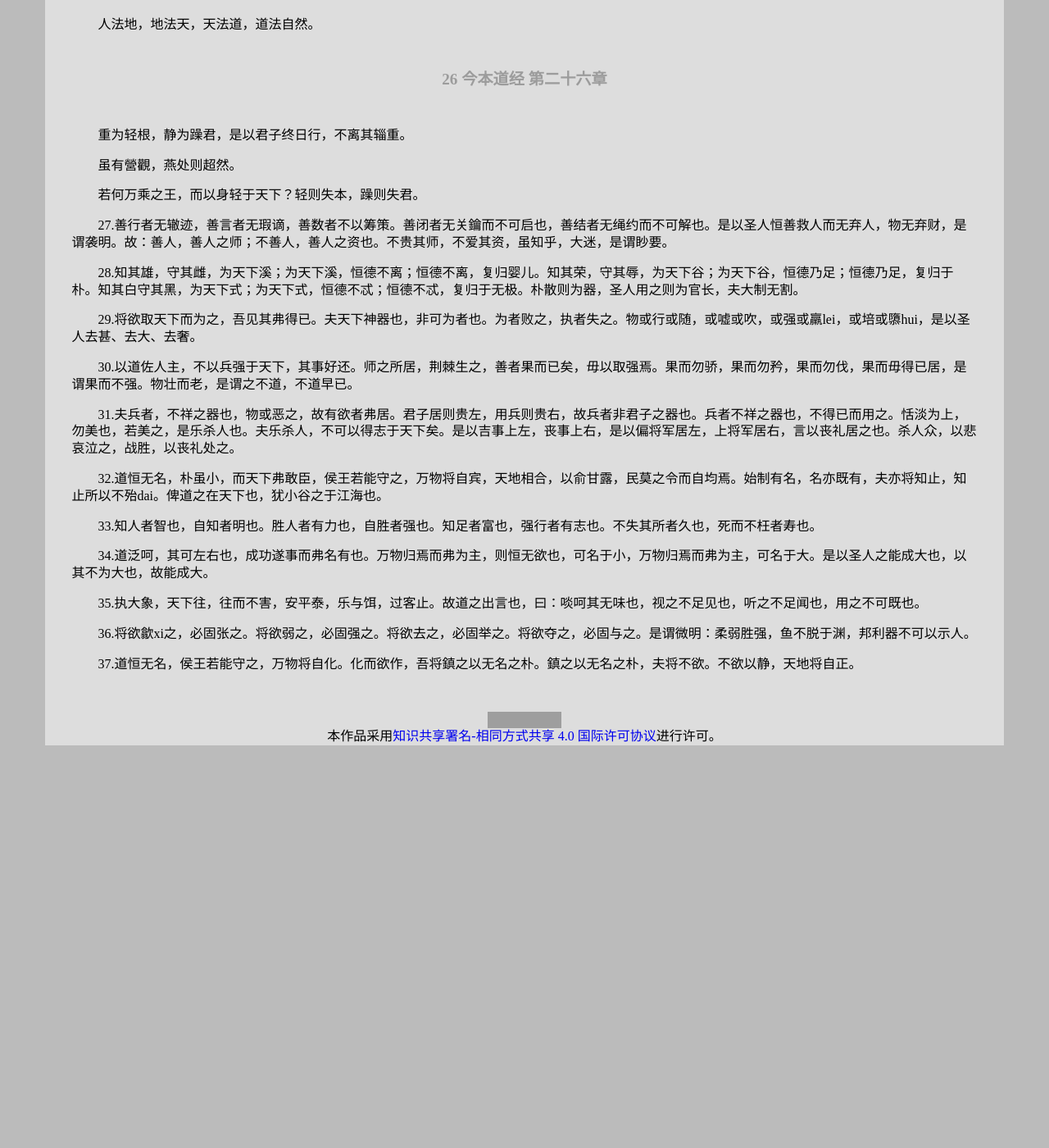
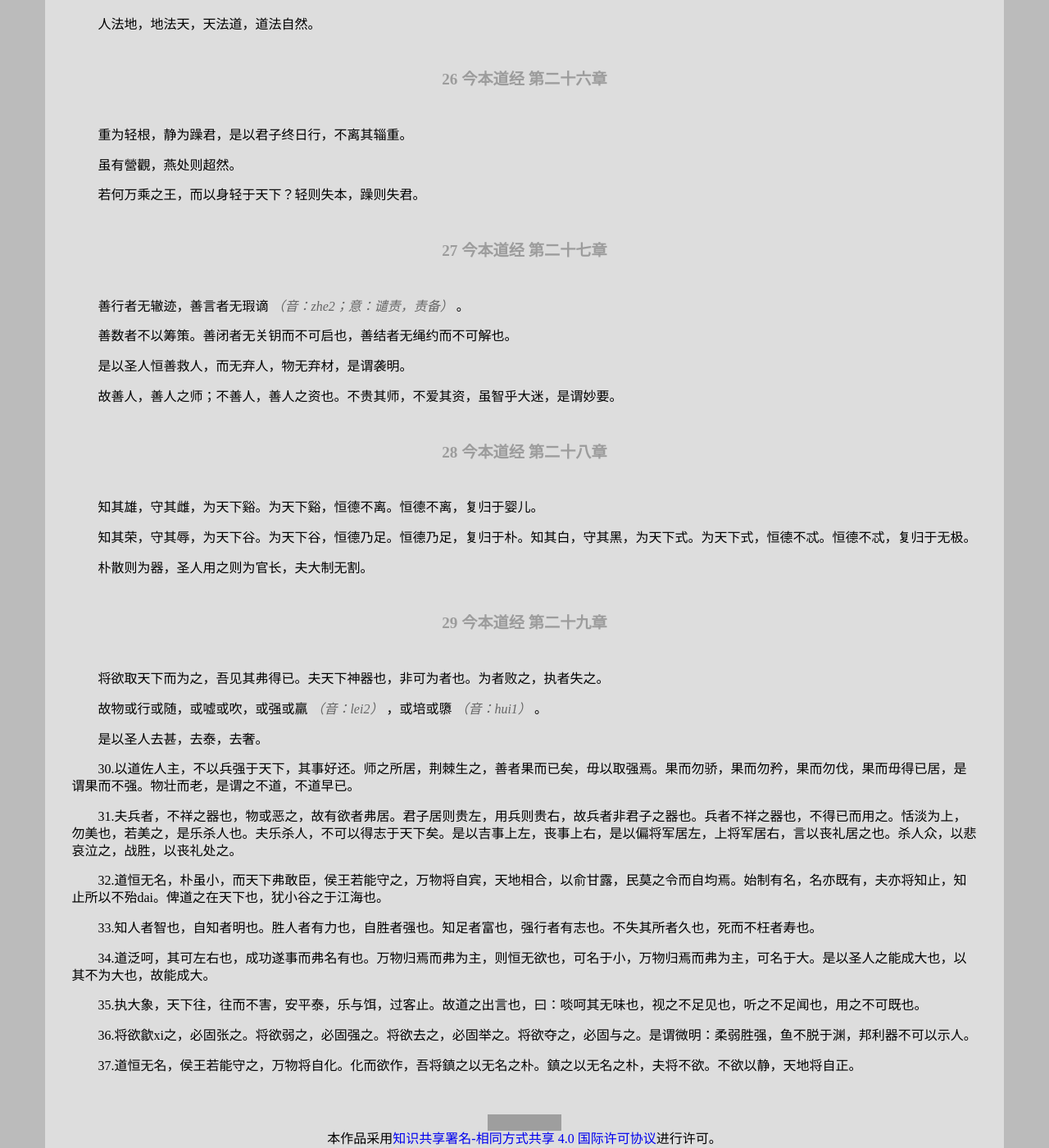
Before and after one commit to leiqin/leiqin.github.io, a Jekyll site: the page built from shoucang/daodejing.markdown, in a window 1280 px wide and 1400 px high, scrolled down 16437 px. Shown: the whole window at 82% size. Built offline with Jekyll 4.4.1, drawn with Linux system fonts in a browser that asks for light colours; nearby versions of some CDN libraries; before the commit the page ends 17346 px from its top, so only the background shows below that; grey boxes are pictures that could not be loaded.

Commit message:
道德经 道经 27 28 29

```diff
--- a/shoucang/daodejing.markdown
+++ b/shoucang/daodejing.markdown
@@ -653,13 +653,33 @@ title: 道德经
 
 若何万乘之王，而以身轻于天下？轻则失本，躁则失君。
 
+###### 27 今本道经 第二十七章
+
+善行者无辙迹，善言者无瑕谪 _（音：zhe2；意：谴责，责备）_ 。
+
+善数者不以筹策。善闭者无关钥而不可启也，善结者无绳约而不可解也。
+
+是以圣人恒善救人，而无弃人，物无弃材，是谓袭明。
+
+故善人，善人之师；不善人，善人之资也。不贵其师，不爱其资，虽智乎大迷，是谓妙要。
+
+###### 28 今本道经 第二十八章
+
+知其雄，守其雌，为天下谿。为天下谿，恒德不离。恒德不离，复归于婴儿。
+
+知其荣，守其辱，为天下谷。为天下谷，恒德乃足。恒德乃足，复归于朴。知其白，守其黑，为天下式。为天下式，恒德不忒。恒德不忒，复归于无极。
+
+朴散则为器，圣人用之则为官长，夫大制无割。
+
+###### 29 今本道经 第二十九章
+
+将欲取天下而为之，吾见其弗得已。夫天下神器也，非可为者也。为者败之，执者失之。
+
+故物或行或随，或嘘或吹，或强或羸 _（音：lei2）_ ，或培或隳 _（音：hui1）_ 。
+
+是以圣人去甚，去泰，去奢。
 
 
-27.善行者无辙迹，善言者无瑕谪，善数者不以筹策。善闭者无关鑰而不可启也，善结者无绳约而不可解也。是以圣人恒善救人而无弃人，物无弃财，是谓袭明。故：善人，善人之师；不善人，善人之资也。不贵其师，不爱其资，虽知乎，大迷，是谓眇要。
-
-28.知其雄，守其雌，为天下溪；为天下溪，恒德不离；恒德不离，复归婴儿。知其荣，守其辱，为天下谷；为天下谷，恒德乃足；恒德乃足，复归于朴。知其白守其黑，为天下式；为天下式，恒德不忒；恒德不忒，复归于无极。朴散则为器，圣人用之则为官长，夫大制无割。
-
-29.将欲取天下而为之，吾见其弗得已。夫天下神器也，非可为者也。为者败之，执者失之。物或行或随，或嘘或吹，或强或羸lei，或培或隳hui，是以圣人去甚、去大、去奢。
 
 30.以道佐人主，不以兵强于天下，其事好还。师之所居，荆棘生之，善者果而已矣，毋以取强焉。果而勿骄，果而勿矜，果而勿伐，果而毋得已居，是谓果而不强。物壮而老，是谓之不道，不道早已。
 
```
